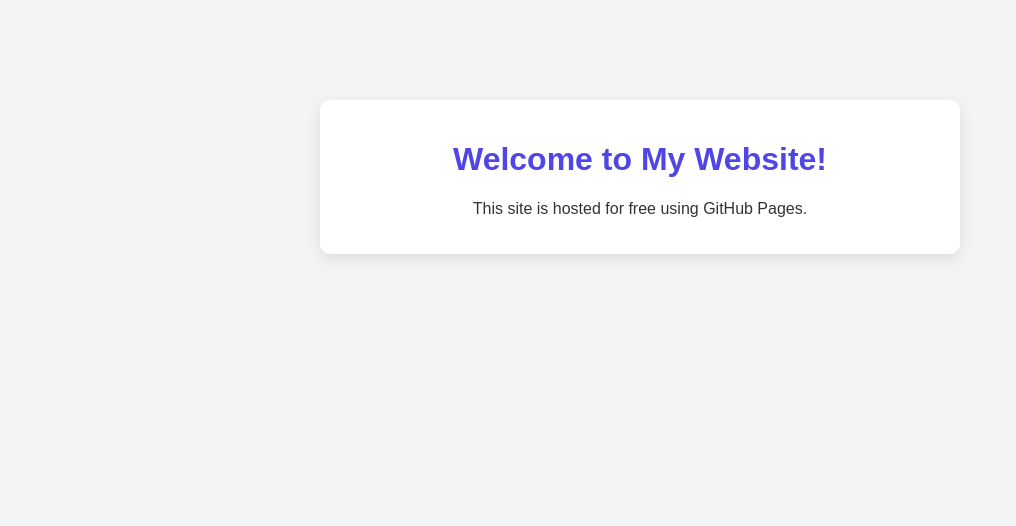
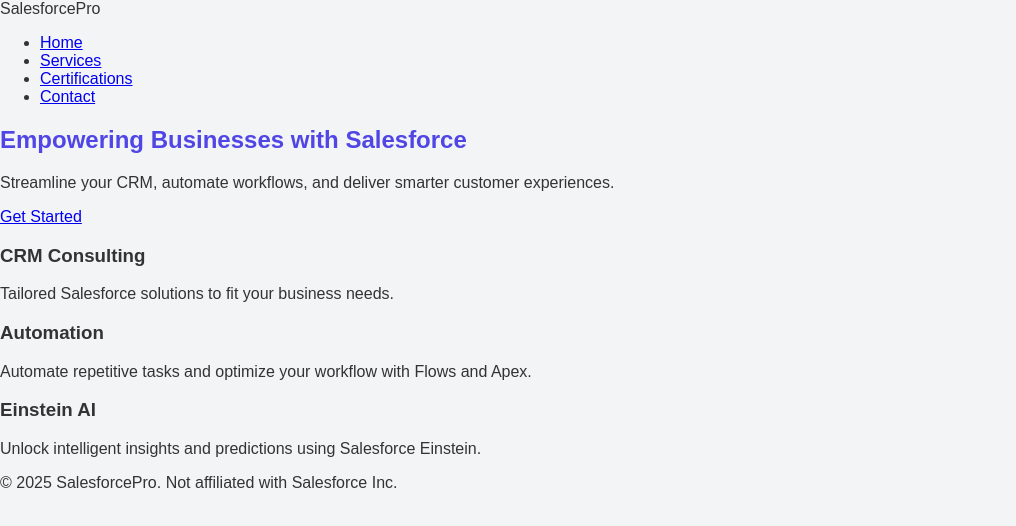
Before and after one commit to applepatt/my-website, a plain HTML site: page index.html in a window 1280 px wide. Shown: the whole page, without its empty margins (0-1016 px from the left). Drawn offline with Linux system fonts and the light colour scheme.

Commit message:
Update index.html

```diff
--- a/index.html
+++ b/index.html
@@ -2,13 +2,45 @@
 <html lang="en">
 <head>
   <meta charset="UTF-8">
-  <title>My First Website</title>
+  <title>Salesforce Solutions</title>
   <link rel="stylesheet" href="style.css">
 </head>
 <body>
-  <div class="container">
-    <h1>Welcome to My Website!</h1>
-    <p>This site is hosted for free using GitHub Pages.</p>
-  </div>
+  <header>
+    <div class="logo">SalesforcePro</div>
+    <nav>
+      <ul>
+        <li><a href="#">Home</a></li>
+        <li><a href="#">Services</a></li>
+        <li><a href="#">Certifications</a></li>
+        <li><a href="#">Contact</a></li>
+      </ul>
+    </nav>
+  </header>
+
+  <section class="hero">
+    <h1>Empowering Businesses with Salesforce</h1>
+    <p>Streamline your CRM, automate workflows, and deliver smarter customer experiences.</p>
+    <a href="#" class="cta-button">Get Started</a>
+  </section>
+
+  <section class="features">
+    <div class="feature">
+      <h3>CRM Consulting</h3>
+      <p>Tailored Salesforce solutions to fit your business needs.</p>
+    </div>
+    <div class="feature">
+      <h3>Automation</h3>
+      <p>Automate repetitive tasks and optimize your workflow with Flows and Apex.</p>
+    </div>
+    <div class="feature">
+      <h3>Einstein AI</h3>
+      <p>Unlock intelligent insights and predictions using Salesforce Einstein.</p>
+    </div>
+  </section>
+
+  <footer>
+    <p>&copy; 2025 SalesforcePro. Not affiliated with Salesforce Inc.</p>
+  </footer>
 </body>
 </html>
```
